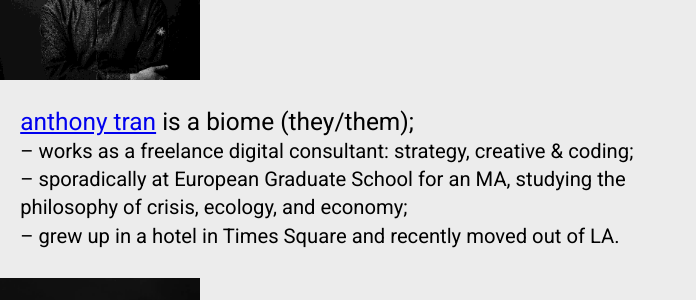
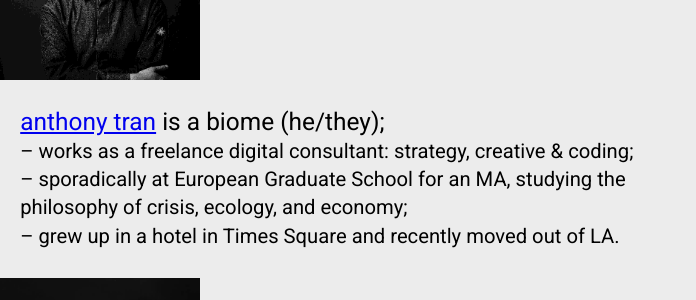
Before and after one commit to atran/atran.github.io, a Jekyll site: the page built from index.md, in a window 1280 px wide. Shown: the part 120-420 px from the top of the page, without its empty margins (0-696 px from the left). Built offline with Jekyll 4.4.1, drawn with Linux system fonts in a browser that asks for light colours.

Commit message:
Update flat.html

```diff
--- a/_layouts/flat.html
+++ b/_layouts/flat.html
@@ -42,7 +42,7 @@
 
   <div>
     <br />
-    <h1><a href="mailto:studio+www@anthonytran.info">anthony tran</a> is a biome (they/them);</h1>
+    <h1><a href="mailto:studio+www@anthonytran.info">anthony tran</a> is a biome (he/they);</h1>
     <br />– works as a freelance digital consultant: strategy, creative & coding;
     <br />– sporadically at European Graduate School for an MA, studying the philosophy of crisis, ecology, and economy;
     <br />– grew up in a hotel in Times Square and recently moved out of LA.
```
